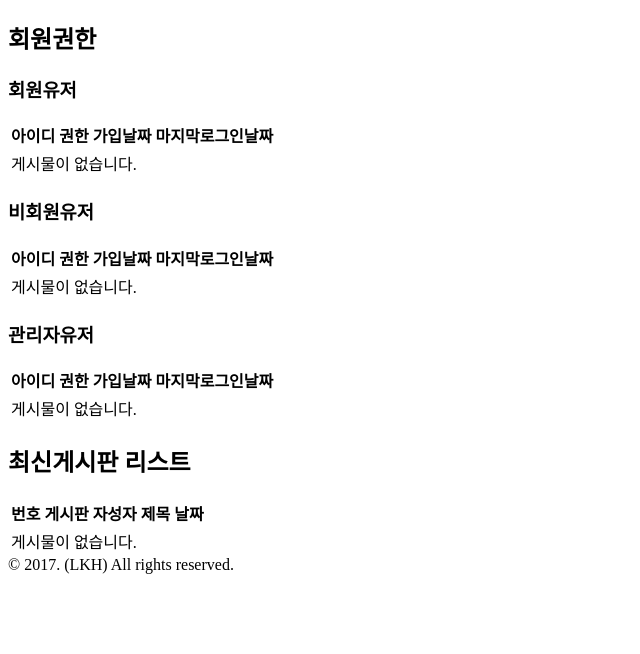
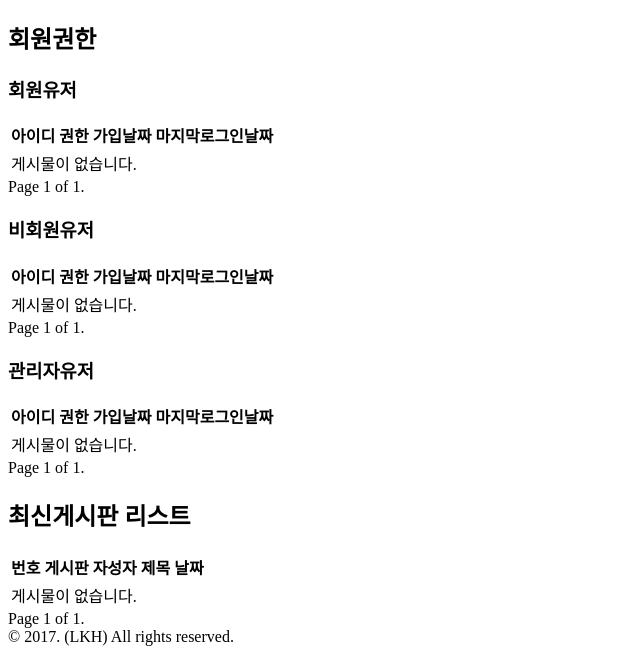
Before and after one commit to lee42s/Django-blog, a Django app: page /manager/ in a window 1280 px wide. Shown: the part 274-928 px from the top of the page, without its empty margins (0-640 px from the left). Before the commit the page ends 848 px from the top, so only its background shows below. Run offline with Django 3.2, Linux system fonts and the light colour scheme; a user stored in the database is signed in; tables that the repository leaves empty hold one stand-in row (values such as "Sample post"); some libraries are stand-ins or nearby versions.

Commit message:
관리자페이지 및 사용자게시판리스트 페이징기능추가

```diff
--- a/mysite/views.py
+++ b/mysite/views.py
@@ -19,12 +19,14 @@ from django.utils import timezone
 from django.utils.decorators import method_decorator
 from django.core.paginator import Paginator, EmptyPage, PageNotAnInteger
 from django.contrib.auth.mixins import LoginRequiredMixin,PermissionRequiredMixin
+from django.core.paginator import Paginator, EmptyPage, PageNotAnInteger
 
 
 def home(request):
-    posts = Post.objects.filter(created_date__lte=timezone.now()).order_by('-created_date')[:5]
+    posts1 = Post.objects.filter(category__id=1,created_date__lte=timezone.now()).order_by('-created_date')[:5]
+    posts2 = Post.objects.filter(category__id=2,created_date__lte=timezone.now()).order_by('-created_date')[:5]
     category = Notice_category.objects.all()
-    return render(request, 'home.html',{'posts': posts, 'category': category})
+    return render(request, 'home.html',{'posts': posts1,'posts2': posts2,'category': category})
 
 @login_required
 def admin_home(request):
@@ -32,13 +34,53 @@ def admin_home(request):
         if  request.user.is_manager ==False  :
             error = "로그인 또는 관리자계정으로만 접근가능합니다"
             return HttpResponse(error)
-    user_is_member=User.objects.filter(is_member=True,date_joined__lte=timezone.now()).order_by('-date_joined')[:10]
-    user_is_manager = User.objects.filter(is_manager=True, date_joined__lte=timezone.now()).order_by('-date_joined')[:10]
-    none_user = User.objects.filter(is_member=False,is_manager=False, date_joined__lte=timezone.now()).order_by('-date_joined')[:10]
-    posts = Post.objects.filter(created_date__lte=timezone.now()).order_by('-created_date')[:5]
+    user_is_member=User.objects.filter(is_member=True,date_joined__lte=timezone.now()).order_by('-date_joined')
+    none_user = User.objects.filter(is_member=False,is_manager=False, date_joined__lte=timezone.now()).order_by('-date_joined')
+    user_is_manager = User.objects.filter(is_manager=True, date_joined__lte=timezone.now()).order_by('-date_joined')
+    posts = Post.objects.filter(created_date__lte=timezone.now()).order_by('-created_date')
     category = Notice_category.objects.all()
-    return render(request,'manager/home.html', {'user_is_member':user_is_member,'none_user':none_user,'user_is_manager':user_is_manager,
-                                                'posts':posts,'category': category})
+    #paginator_is_member
+    paginator_is_member = Paginator(user_is_member, 5)
+    page = request.GET.get('page')
+    try:
+        contacts_is_member = paginator_is_member.page(page)
+    except PageNotAnInteger:
+        contacts_is_member = paginator_is_member.page(1)
+    except EmptyPage:
+        contacts_is_member = paginator_is_member.page(paginator_is_member.num_pages)
+
+    # paginator_none_user
+    paginator_none_user = Paginator(none_user, 5)
+    page_none_user = request.GET.get('page')
+    try:
+        contacts_none_user = paginator_none_user.page(page_none_user)
+    except PageNotAnInteger:
+        contacts_none_user = paginator_none_user.page(1)
+    except EmptyPage:
+        contacts_none_user = paginator_none_user.page(paginator_none_user.num_pages)
+
+    #paginator_is_manager
+    paginator_user_is_manager = Paginator(user_is_manager, 5)
+    page_is_manager = request.GET.get('page')
+    try:
+        contacts_is_manager = paginator_user_is_manager.page(page_is_manager)
+    except PageNotAnInteger:
+        contacts_is_manager = paginator_user_is_manager.page(1)
+    except EmptyPage:
+        contacts_is_manager = paginator_user_is_manager.page(paginator_user_is_manager.num_pages)
+
+    paginator_posts = Paginator(posts, 5)
+    page_post = request.GET.get('page')
+    try:
+        contacts_post = paginator_posts.page(page_post)
+    except PageNotAnInteger:
+        contacts_post = paginator_posts.page(1)
+    except EmptyPage:
+        contacts_post = paginator_posts.page(paginator_posts.num_pages)
+
+
+    return render(request,'manager/home.html', {'user_is_member':contacts_is_member,'none_user':contacts_none_user,'user_is_manager':contacts_is_manager,
+                                                'posts':contacts_post,'category': category})
 
 
 
--- a/notice/templates/notice/post_edit.html
+++ b/notice/templates/notice/post_edit.html
@@ -12,6 +12,8 @@
                 <div class="form-group">{{ form.content.label_tag }}{{ form.content }}</div>
         </div>
 <button type="submit"  class="btn btn-default">저장</button>
-
 </form>
 {% endblock %}
+{% block javascript %}
+
+{% endblock %}
--- a/requirements.txt
+++ b/requirements.txt
@@ -2,3 +2,4 @@ social-auth-app-django==2.1.0
 django-allauth
 pillow
 django-ckeditor
+django-el-pagination
--- a/templates/manager/home.html
+++ b/templates/manager/home.html
@@ -20,9 +20,9 @@
                 <th scope="col">마지막로그인날짜</th>
             </tr>
             </thead>
+            <tbody>
             {% for user_is_member in user_is_member %}
              {% if user_is_member.is_member == True %}
-            <tbody>
             <tr>
                 <td>{{user_is_member.username}}</td>
                 <td>회원<a href="{%url 'member:permission_edit' pk=user_is_member.pk%}">[변경]</a></td>
@@ -37,6 +37,22 @@
             </tbody>
             {% endfor %}
         </table>
+        <div class="pagination">
+            <span class="step-links">
+                {% if user_is_member.has_previous %}
+                    <a href="?page=1">&laquo; first</a>
+                    <a href="?page={{ user_is_member.previous_page_number }}">previous</a>
+                {% endif %}
+
+                <span class="current">
+                    Page {{ user_is_member.number }} of {{ user_is_member.paginator.num_pages }}.
+                </span>
+                {% if user_is_member.has_next %}
+                    <a href="?page={{ user_is_member.next_page_number }}">next</a>
+                    <a href="?page={{ user_is_member.paginator.num_pages }}">last &raquo;</a>
+                {% endif %}
+            </span>
+        </div>
     </section>
     <section>
          <h1>비회원유저</h1>
@@ -66,6 +82,21 @@
             </tbody>
             {% endfor %}
         </table>
+        <div class="pagination">
+            <span class="step-links">
+                {% if none_user.has_previous %}
+                    <a href="?page=1">&laquo; first</a>
+                    <a href="?page={{ none_user.previous_page_number }}">previous</a>
+                {% endif %}
+                <span class="current">
+                    Page {{ none_user.number }} of {{ none_user.paginator.num_pages }}.
+                </span>
+                {% if none_user.has_next %}
+                    <a href="?page={{ none_user.next_page_number }}">next</a>
+                    <a href="?page={{ none_user.paginator.num_pages }}">last &raquo;</a>
+                {% endif %}
+            </span>
+        </div>
     </section>
      <section>
          <h1>관리자유저</h1>
@@ -95,6 +126,22 @@
             </tbody>
             {% endfor %}
         </table>
+         <div class="pagination">
+            <span class="step-links">
+                {% if user_is_manager.has_previous %}
+                    <a href="?page=1">&laquo; first</a>
+                    <a href="?page={{ user_is_manager.previous_page_number }}">previous</a>
+                {% endif %}
+
+                <span class="current">
+                    Page {{ user_is_manager.number }} of {{ user_is_member.paginator.num_pages }}.
+                </span>
+                {% if user_is_manager.has_next %}
+                    <a href="?page={{ user_is_manager.next_page_number }}">next</a>
+                    <a href="?page={{ user_is_manager.paginator.num_pages }}">last &raquo;</a>
+                {% endif %}
+            </span>
+        </div>
     </section>
 </section>
 <section>
@@ -125,6 +172,22 @@
         </tbody>
         {%endfor%}
     </table>
+     <div class="pagination">
+        <span class="step-links">
+            {% if posts.has_previous %}
+                <a href="?page=1">&laquo; first</a>
+                <a href="?page={{ posts.previous_page_number }}">previous</a>
+            {% endif %}
+
+            <span class="current">
+                Page {{ posts.number }} of {{ posts.paginator.num_pages }}.
+            </span>
+            {% if posts.has_next %}
+                <a href="?page={{ posts.next_page_number }}">next</a>
+                <a href="?page={{ posts.paginator.num_pages }}">last &raquo;</a>
+            {% endif %}
+        </span>
+     </div>
 </section>
 {% block javascript %}{% endblock %}
 {% endblock %}
```
Also changed, not shown: mysite/settings.py (+7 -0 lines), notice/templates/notice/post_list.html (+17 -21 lines), notice/views.py (+6 -13 lines), templates/home.html (+5 -8 lines), notice/migrations/0004_auto_20180417_1513.py (added), notice/migrations/0005_auto_20180417_1515.py (added).
